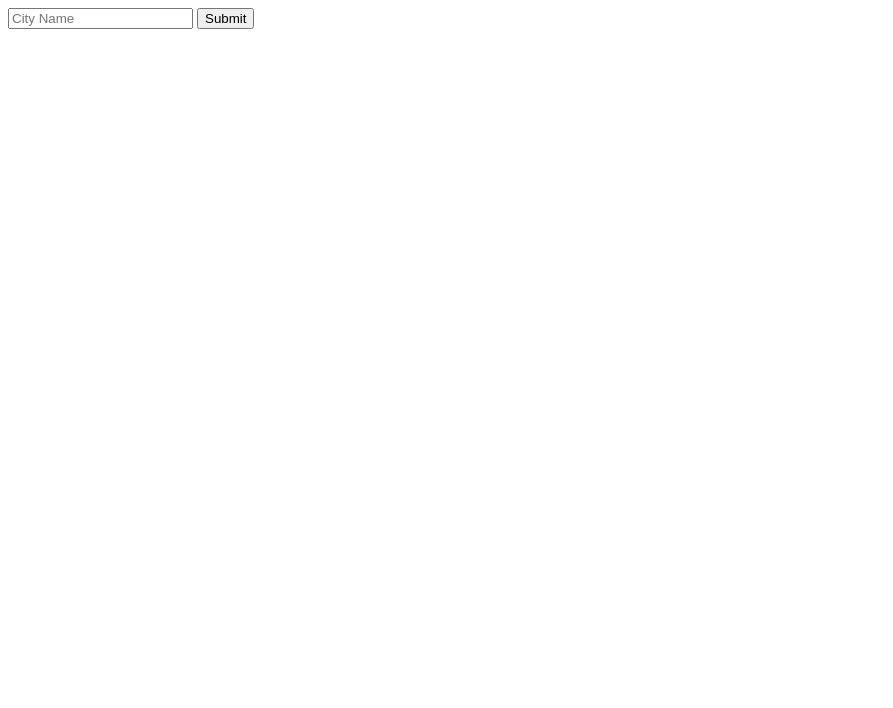
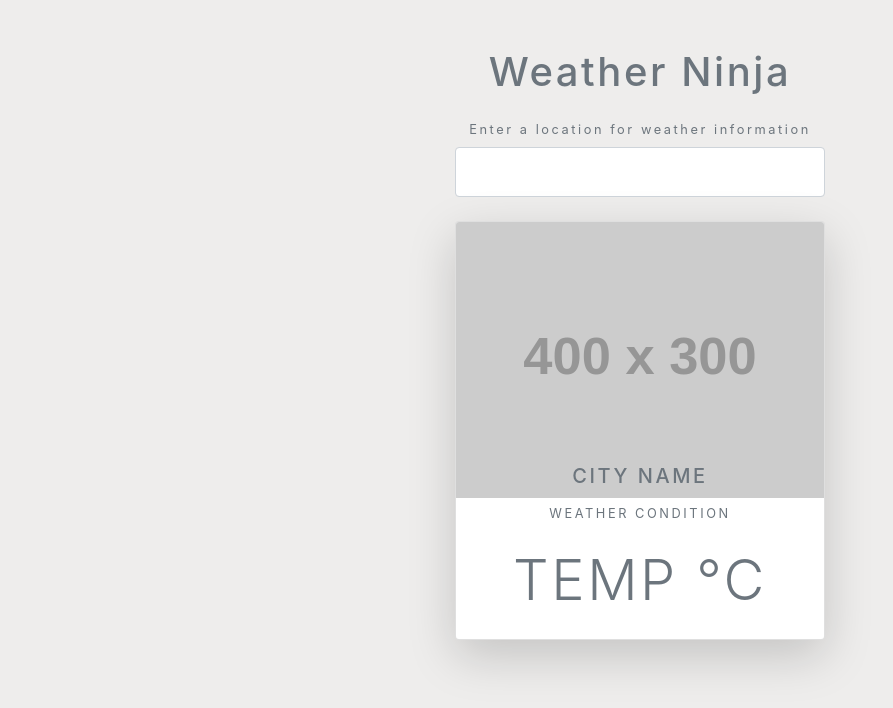
Before and after one commit to abdelmeenam/js, a plain HTML site: page 13. Project - Weather App/index.html in a window 1280 px wide. Shown: the whole page, without its empty margins (0-893 px from the left). Drawn offline with nearby package versions, Linux system fonts and the light colour scheme; placeholder pictures from the web are drawn by us.

Commit message:
13. Project - Weather App

```diff
--- a/13. Project - Weather App/index.html
+++ b/13. Project - Weather App/index.html
@@ -1,19 +1,45 @@
-<!DOCTYPE html>
 <html lang="en">
 
 <head>
     <meta charset="UTF-8">
     <meta name="viewport" content="width=device-width, initial-scale=1.0">
-    <title>Document</title>
+    <meta http-equiv="X-UA-Compatible" content="ie=edge">
+    <link rel="stylesheet" href="https://stackpath.bootstrapcdn.com/bootstrap/4.3.1/css/bootstrap.min.css"
+        integrity="sha384-ggOyR0iXCbMQv3Xipma34MD+dH/1fQ784/j6cY/iJTQUOhcWr7x9JvoRxT2MZw1T" crossorigin="anonymous">
+    <link rel="stylesheet" href="styles.css">
+    <title>Ninja Weather</title>
 </head>
 
 <body>
-    <form>
 
-        <input type="text" name="city" placeholder="City Name">
-        <button type="submit">Submit</button>
-    </form>
+    <div class="container my-5 mx-auto">
 
+        <h1 class="text-muted text-center my-4">Weather Ninja</h1>
+
+        <form class="change-location my-4 text-center text-muted">
+            <label for="city">Enter a location for weather information</label>
+            <input type="text" name="city" class="form-control p-4">
+        </form>
+
+        <div class="card shadow-lg rounded">
+            <img src="https://via.placeholder.com/400x300" class="time card-img-top">
+            <div class="icon bg-light mx-auto text-center">
+                <!-- icon here later -->
+            </div>
+            <div class="text-muted text-uppercase text-center details">
+                <h5 class="my-3">City name</h5>
+                <div class="my-3">Weather condition</div>
+                <div class="display-4 my-4">
+                    <span>temp</span>
+                    <span>&deg;C</span>
+                </div>
+            </div>
+        </div>
+
+    </div>
+
+    <script src="scripts/forecast.js"></script>
+    <script src="scripts/app.js"></script>
 </body>
 
 </html>
--- /dev/null
+++ b/13. Project - Weather App/scripts/forecast.js
@@ -0,0 +1 @@
+const key = 'dwSiVNLesTWVJLMnsGqS8MzYBT0PlvB6';
--- /dev/null
+++ b/13. Project - Weather App/styles.css
@@ -0,0 +1,17 @@
+body {
+  background: #eeedec;
+  letter-spacing: 0.2em;
+  font-size: 0.8em;
+}
+
+.container {
+  max-width: 400px;
+}
+
+.icon {
+  position: relative;
+  top: -50px;
+  border-radius: 50%;
+  width: 100px;
+  margin-bottom: -50px;
+}
```
Also changed, not shown: 13. Project - Weather App/scripts/app.js (added).
